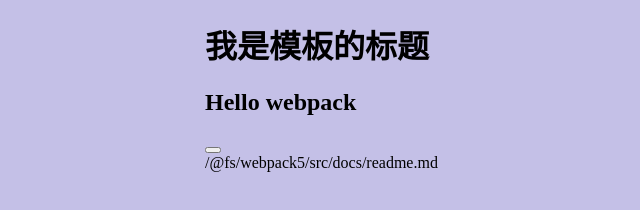
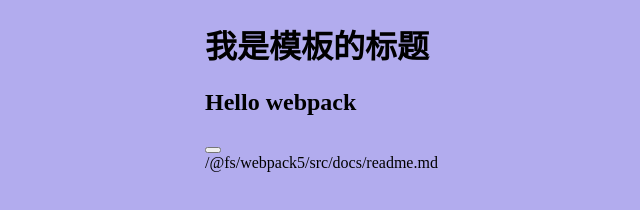
Before and after one commit to MiKiMiKi-Lin/webpack-demo, a website built with webpack: page webpack5/index.html in a window 1280 px wide. Shown: the whole page, without its empty margins (35-675 px from the left). Built offline with nearby package versions, Linux system fonts and the light colour scheme.

Commit message:
fix(webpack5): sideEffects

```diff
--- a/webpack5/package.json
+++ b/webpack5/package.json
@@ -27,5 +27,7 @@
     "webpack-cli": "^4.8.0",
     "webpack-dev-server": "^4.1.0"
   },
-  "sideEffects": false
+  "sideEffects": [
+    "*.css"
+  ]
 }
--- a/webpack5/src/css/main.css
+++ b/webpack5/src/css/main.css
@@ -2,5 +2,5 @@ body {
   margin: 0 auto;
   padding: 0 20px;
   max-width: 800px;
-  background: rgb(196, 192, 231);
+  background: rgb(178, 172, 238);
 }
```
Also changed, not shown: 1 other file.
